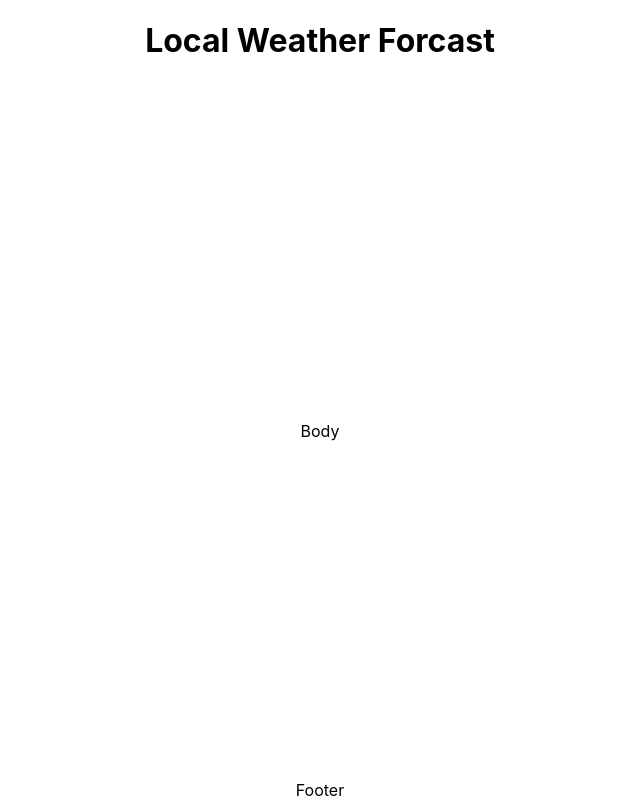
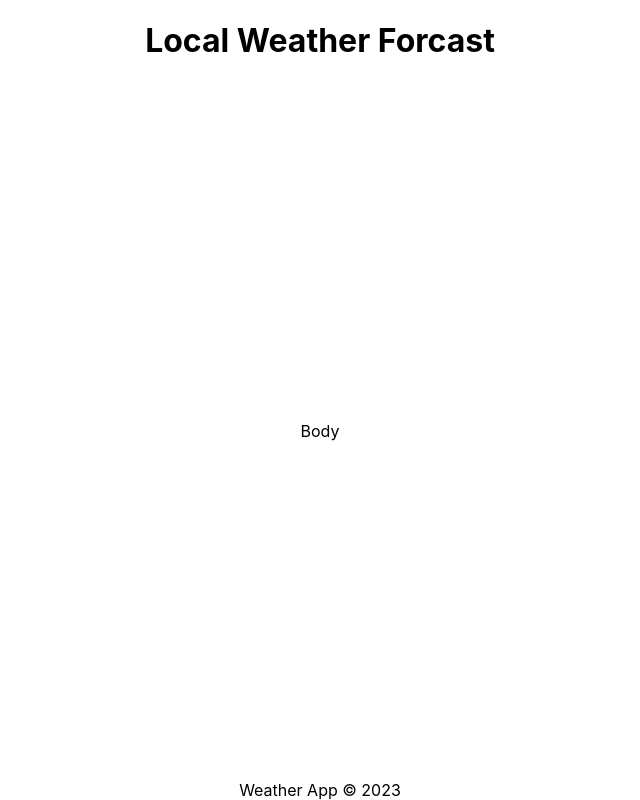
Before and after one commit to SalamanderCtesiphon/forcaster-pro-app, a React (Create React App) app: page / in a window 1280 px wide. Shown: the whole page, without its empty margins (320-960 px from the left). Built offline with nearby package versions, Linux system fonts and the light colour scheme; the HTML template or start-up script is replaced by a standard one.

Commit message:
added current year and copywrite sign to the footer

```diff
--- a/src/components/Footer.js
+++ b/src/components/Footer.js
@@ -1,8 +1,9 @@
 import React from 'react'
 
 function Footer() {
+  const currentYear = new Date().getFullYear()
   return (
-    <div>Footer</div>
+    <div>Weather App &#169; {currentYear}</div>
   )
 }
 
```
